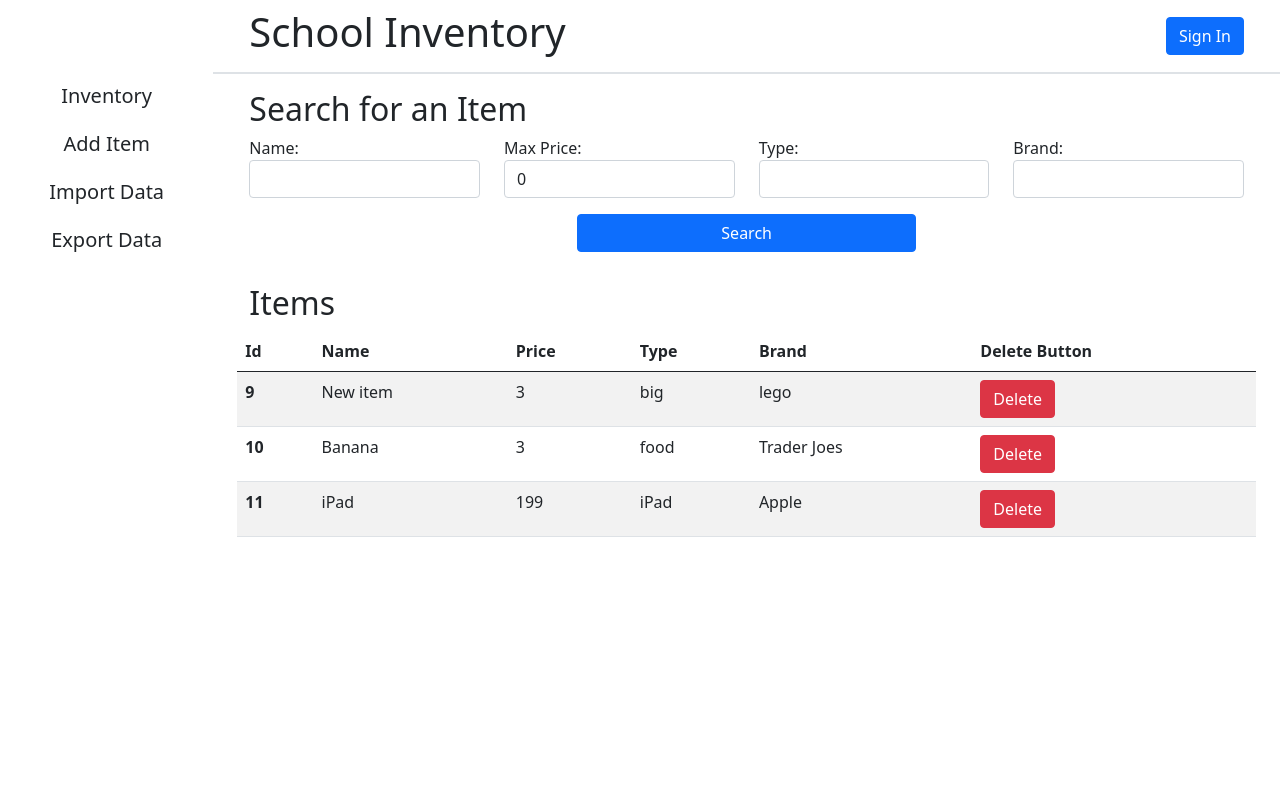
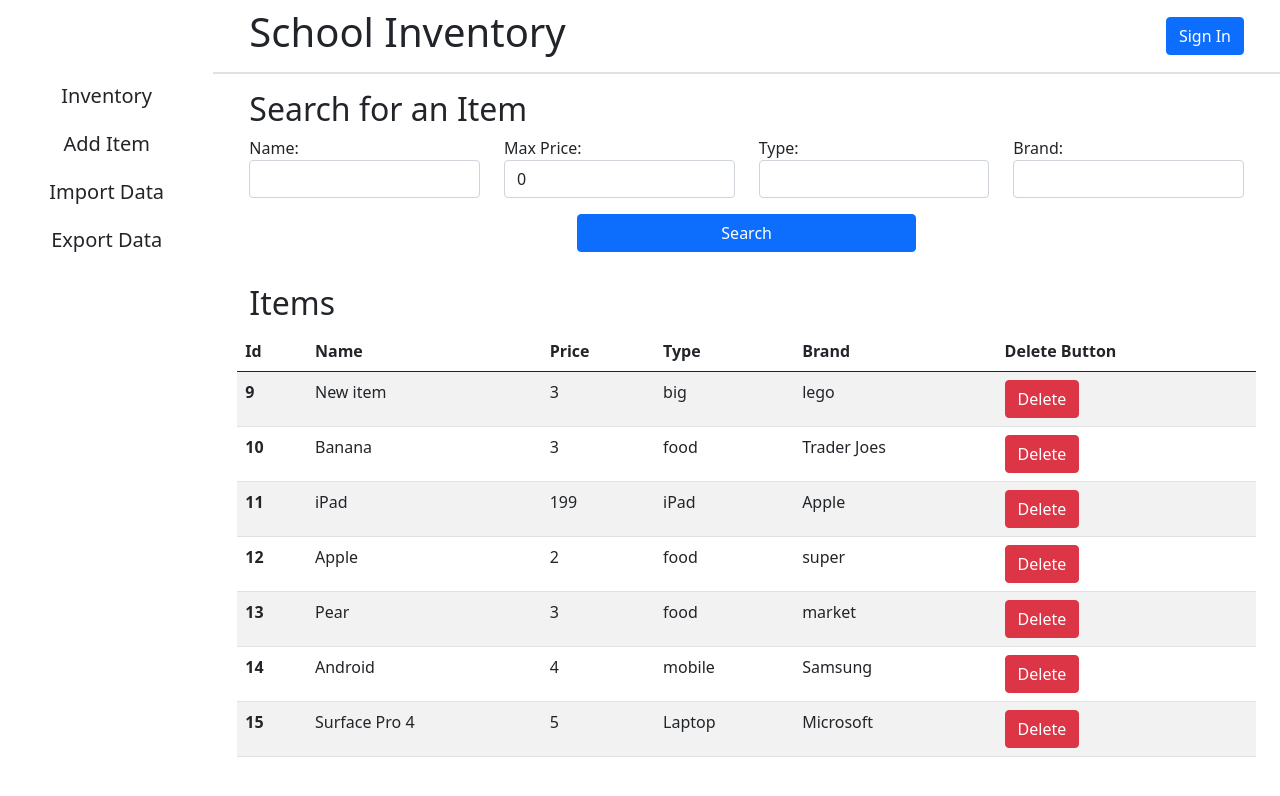
Before and after one commit to AndresRodCodes/ReactInventoryTWT, a React (Create React App) app: page / in a window 1280 px wide. Shown: the top 796 px of the page. Built offline with nearby package versions, Linux system fonts and the light colour scheme; data requests are answered from the project's data file.

Commit message:
Able to add imported data to db.json database file.

```diff
--- a/db.json
+++ b/db.json
@@ -20,6 +20,34 @@
       "type": "iPad",
       "brand": "Apple",
       "id": 11
+    },
+    {
+      "name": "Apple",
+      "price": 2,
+      "type": "food",
+      "brand": "super",
+      "id": 12
+    },
+    {
+      "name": "Pear",
+      "price": 3,
+      "type": "food",
+      "brand": "market",
+      "id": 13
+    },
+    {
+      "name": "Android",
+      "price": 4,
+      "type": "mobile",
+      "brand": "Samsung",
+      "id": 14
+    },
+    {
+      "name": "Surface Pro 4",
+      "price": 5,
+      "type": "Laptop",
+      "brand": "Microsoft",
+      "id": 15
     }
   ]
 }
--- a/src/App.js
+++ b/src/App.js
@@ -53,6 +53,16 @@ function App() {
         setItems({ items: currentData });
         console.log(currentData);
       });
+  };
+
+  const addItemsToInventory = (importedItems) => {
+    let shouldImportData = window.confirm(
+      "Are you sure you'd like to add these items to the database?"
+    );
+    if (!shouldImportData) return;
+
+    console.log(importedItems);
+    importedItems.forEach((importedItem) => addItemData(importedItem));
   };
 
   const deleteItem = (item) => {
@@ -134,7 +144,11 @@ function App() {
                 ""
               )}
             </div>
-            {tab === tabs.ImportData ? <ImportData items={items} /> : ""}
+            {tab === tabs.ImportData ? (
+              <ImportData addImportedItems={addItemsToInventory} />
+            ) : (
+              ""
+            )}
           </div>
         </div>
       </div>
--- a/src/ImportData.js
+++ b/src/ImportData.js
@@ -1,7 +1,7 @@
 import { useState } from "react";
 import xlsx from "xlsx";
 
-const ImportData = ({ items }) => {
+const ImportData = ({ addImportedItems }) => {
   const [selectedFile, setSelectedFile] = useState(null);
   const [importedData, setImportedData] = useState([{}]);
 
@@ -19,9 +19,9 @@ const ImportData = ({ items }) => {
   const onFileSelected = (excelFile) => {
     setSelectedFile(excelFile);
     importData(excelFile);
-    console.log(importedData);
   };
 
+  // Use xlsx to import excel data as objects
   const importData = (selectedFile) => {
     if (!selectedFile) return;
 
@@ -30,27 +30,12 @@ const ImportData = ({ items }) => {
     fileReader.onload = (e) => {
       let data = e.target.result;
       let workbook = xlsx.read(data, { type: "binary" });
-      console.log(workbook);
       // Loop through each row in excel sheet
       workbook.SheetNames.forEach((sheet) => {
         let rowObjects = xlsx.utils.sheet_to_json(workbook.Sheets[sheet]);
         setImportedData(rowObjects);
-        console.log(JSON.stringify(importedData, undefined, 2));
       });
     };
-  };
-
-  const importDataToDatabase = () => {
-    let shouldImportData = window.confirm(
-      "Are you sure you'd like to add these items to the database?"
-    );
-
-    if (shouldImportData) {
-      let allItems = items["items"];
-      console.log(allItems);
-      importedData.forEach((item) => allItems.push(item));
-      console.log(allItems);
-    }
   };
 
   return (
@@ -72,7 +57,7 @@ const ImportData = ({ items }) => {
           <button
             className={`btn btn-primary ${!selectedFile ? "disabled" : ""}`}
             type="button"
-            onClick={() => importDataToDatabase()}
+            onClick={() => addImportedItems(importedData)}
           >
             Import Data to Database
           </button>
```
